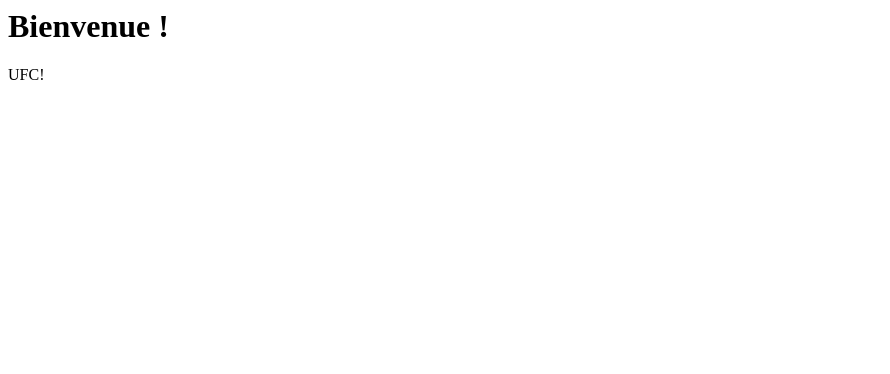
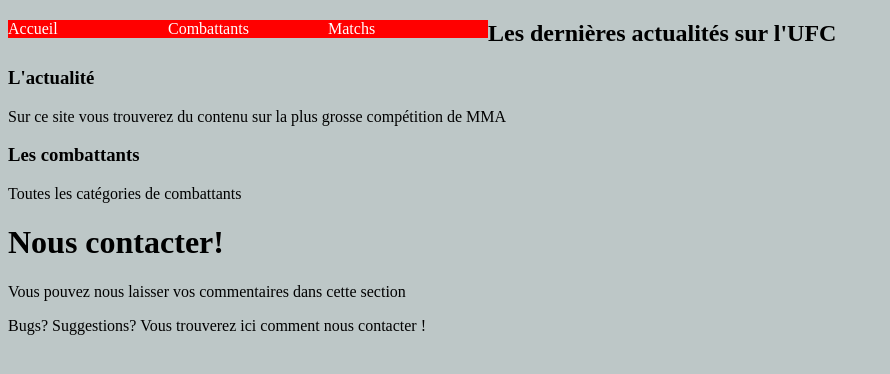
Before and after one commit to hamidesamir/siteufc, a Django app: page / in a window 1280 px wide. Shown: the top 374 px of the page, without its empty margins (0-890 px from the left). Run offline with Django 3.2, Linux system fonts and the light colour scheme; parts of the project's set-up code (start-up, migrations or seed data) failed here and were passed over.

Commit message:
affichage page html + css

```diff
--- /dev/null
+++ b/siteufc/assets/style2.css
@@ -0,0 +1,99 @@
+/*#menuprincipal{
+	/*background-color: red;
+	/*text-align : center;
+	width: 1000px;
+	height: 80%;
+
+}
+/*
+#menuprincipal li {
+    display: inline;
+    /*list-style-type: none;//
+	font-size: 1.0em;
+	height: 80px;
+	}
+
+nav{
+	/*width:100px;//
+}
+
+
+mark
+{
+background-color: black;
+color: white;
+}
+
+#clock{
+	font: bold 24pt sans;
+	background: #ddf;
+	padding: 10px;
+	border: solid black 2px; /* bordure noir de 2px //
+	border-radius: 10px;/* angle arrondis //
+}
+/*
+#menu{
+	font: bold 24pt sans;
+	background: #ddf;
+	padding: 10px;
+	border: solid black 2px;
+	border-radius: 10px;
+
+}
+//
+
+span {
+	display:none;
+}*/
+
+ul{
+	padding: 0;
+	margin: 0;
+	background-color: red;
+	color: white;
+	list-style:none;
+}
+
+li{
+	float:left;
+	position:relative;
+	width:10em;
+	background-color: red;
+}
+
+li ul{
+	display:none;
+	position:absolute;
+	top: 1em;
+	left:0;
+}
+li>ul{
+	top:auto;
+	left:auto;
+}
+
+
+li:hover ul { display: block; }
+/*li:hover ul { display: block; }*/
+mark
+{
+background-color: red;
+color: white;
+}
+
+#contenu
+{
+background-color: rgb(189,199,199); /*couleur du fond du site grise*/
+background-repeat: repeat;
+background-position: 30px 50px;
+}
+
+a:link
+{
+	text-decoration:none;
+}
+
+#menuprincipal a.active, #MenuHorizontal a:hover {
+    color: brown; /* couleur quand l'on passe sur les onglets du menu*/
+    /*background: url(ohh.gif) no-repeat bottom center;*/ /*onglet_pyra.gif*/
+    }
--- a/siteufc/blog/models.py
+++ b/siteufc/blog/models.py
@@ -1,3 +1,4 @@
+#-*- coding: utf-8 -*-
 from django.db import models
 
 class Article(models.Model):
@@ -6,5 +7,5 @@
 	contenu = models.TextField(null=True)
 	date = models.DateTimeField(auto_now_add=True, auto_now=False, verbose_name="Date parution")
 
-def _unicode_(self):
+def __unicode__(self):
  return u"%s" % self.titre
--- a/siteufc/blog/views.py
+++ b/siteufc/blog/views.py
@@ -5,3 +5,8 @@
 
 def tpl(request):
   return render(request,'blog/tpl.html')
+
+
+def view_article(request, id_article):
+  text="Vous avez demandé l'article n°{0} !".format(id_article)
+  return HttpResponse(text)
--- a/siteufc/siteufc/settings.py
+++ b/siteufc/siteufc/settings.py
@@ -64,13 +64,15 @@
 
 # URL prefix for static files.
 # Example: "http://media.lawrence.com/static/"
-STATIC_URL = '/static/'
+STATIC_URL = '/assets/'
 
 # Additional locations of static files
 STATICFILES_DIRS = (
     # Put strings here, like "/home/html/static" or "C:/www/django/static".
     # Always use forward slashes, even on Windows.
     # Don't forget to use absolute paths, not relative paths.
+    "/home/progweb/siteufc/siteufc/assets/",
+
 )
 
 # List of finder classes that know how to find static files in
@@ -110,7 +112,7 @@
     # Put strings here, like "/home/html/django_templates" or "C:/www/django/templates".
     # Always use forward slashes, even on Windows.
     # Don't forget to use absolute paths, not relative paths.
-    "/home/progweb/siteufc/templates"
+    "/home/progweb/siteufc/siteufc/templates"
 
 )
 
--- a/siteufc/siteufc/urls.py
+++ b/siteufc/siteufc/urls.py
@@ -1,4 +1,5 @@
 from django.conf.urls import patterns, include, url
+from django.contrib.staticfiles.urls import staticfiles_urlpatterns
 
 # Uncomment the next two lines to enable the admin:
 # from django.contrib import admin
@@ -7,6 +8,7 @@
 urlpatterns = patterns('',
     url(r'^',include('blog.urls')),
     url(r'^comments/',include('comments.urls')),
+
     # Examples:
     # url(r'^$', 'siteufc.views.home', name='home'),
     # url(r'^siteufc/', include('siteufc.foo.urls')),
@@ -18,3 +20,5 @@
     #url(r'^admin/', include(admin.site.urls)),
 
 )
+
+urlpatterns += staticfiles_urlpatterns()
--- a/siteufc/templates/blog/tpl.html
+++ b/siteufc/templates/blog/tpl.html
@@ -1,8 +1,72 @@
-<h1>Bienvenue !</h1>
+<!DOCTYPE HTML >
+<!-- Projet Web 5a ESIEA #Birba #Hamide -->
+<HTML>
+   <HEAD>
+	<meta charset="utf-8" />
+	<TITLE>UFC Projet Web</TITLE> <!--titre de l'onglet du navigateur-->
+	<link rel="stylesheet" href="/assets/style2.css"/>
+	<script src="clock.js"></script>
+   </HEAD>
 
-<p>UFC!
-{% load comments %}
+<body id = "contenu">
+	<header>
+		<div id="menuprincipal">
+			<nav>
+				<ul>
+					<li>Accueil
+						<ul>
+							<li><a href="actu"><mark>L'actualité'</mark></a></li>
+				    	</ul>
+					</li>
+					<li>Combattants
+						<ul>
+							<li><a href="#Poidsléger"><mark>Poids léger</mark></a></li>
+						    <li><a href="#Poidsmimoyen"><mark>Poids mi-moyen</mark></a></li>
+						    <li><a href="#Poids-moyen"><mark>Poids moyen</mark></a></li>
+							<li><a href="#Poids-mi-lourd"><mark>Poids mi-lourd</mark></a></li>
+							<li><a href="#Poids-lourd"><mark>Poids lourd</mark></a></li>
+							<li><a href="Women's-Bantamweight"><mark>Women's Bantamweight</mark></a></li>
+						</ul>
+					</li>
+					<li>Matchs
+						<ul>
+							<li><a href="#Match-Poidsléger"><mark>Poids léger</mark></a></li>
+						    <li><a href="#Match-Poidsmimoyen"><mark>Poids mi-moyen</mark></a></li>
+						    <li><a href="#Match-Poids-moyen"><mark>Poids moyen</mark></a></li>
+							<li><a href="#Match-Poids-mi-lourd"><mark>Poids lourd</mark></a></li>
+							<li><a href="#Match-Women's-Bantamweight"><mark>Women's Bantamweight</mark></a></li>
+						</ul>
+					</li>
+				</ul>
+			</nav>
+		</div>
+	</header>
+	<!-- balise de l'horloge numérique -->
+	<span id="clock"></span>
+
+	<!-- page d'accueil -->
+	<section id="actu">
+		<h1>Les dernières actualités sur l'UFC</h1>
+		<article>
+		    <h1>L'actualité</h1>
+		    <p>Sur ce site vous trouverez du contenu sur la plus grosse compétition de MMA</p>
+		</article>
+	</section>
 
 
+	<!-- page sur les combattants -->
+	<section id="les-combattants">
+		<article>
+	    <h1>Les combattants</h1>
+	    <p>Toutes les catégories de combattants</p>
+		</article>
+	</section>
 
-</p>
+	<!-- le bas de page-->
+	<footer id="footer">
+		<h1>Nous contacter!</h1>
+		<p>Vous pouvez nous laisser vos commentaires dans cette section</p>
+		<p>Bugs? Suggestions? Vous trouverez ici comment nous contacter !</p>
+	</footer>
+</body>
+</HTML>
```
Also changed, not shown: 10 other files.
